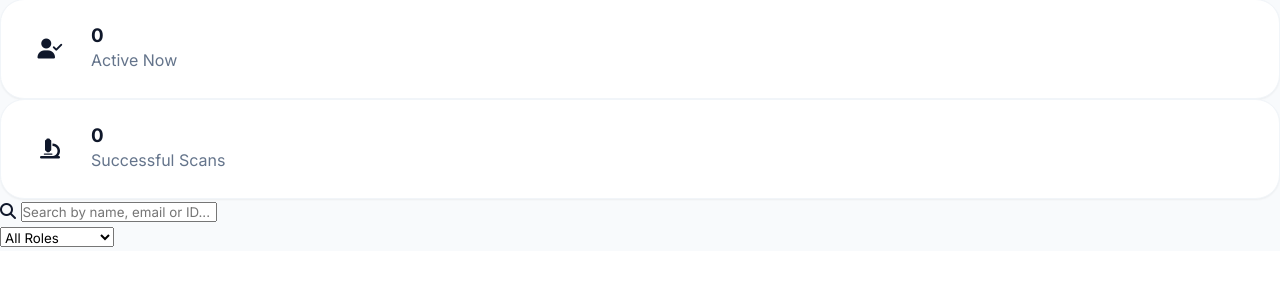
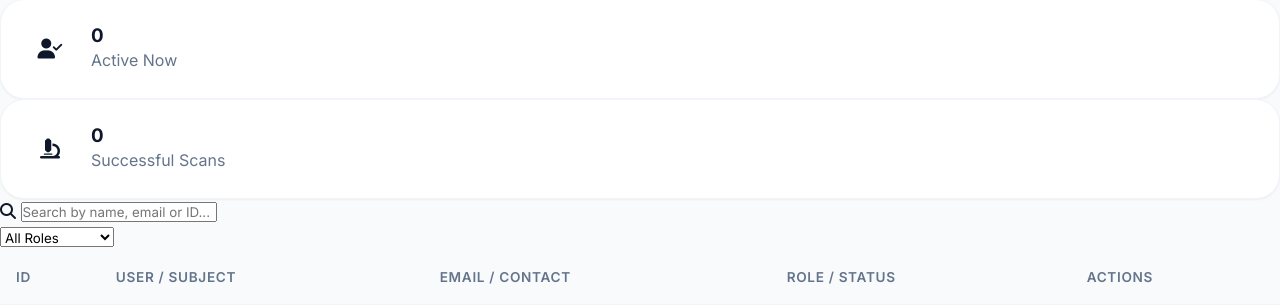
Before and after one commit to vensipokiya/AI-Based-Skin-Disease-Detection-System, a FastAPI app: page /admin in a window 1280 px wide. Shown: the part 668-973 px from the top of the page. Before the commit the page ends 915 px from the top, so only its background shows below. Run offline with FastAPI, Linux system fonts and the light colour scheme; lists and menus that the app fills with data are empty; parts of the project's set-up code (start-up, migrations or seed data) failed here and were passed over.

Commit message:
fix: resolve reliability rating and accessibility issues
- Added semantic <th> headers to the Admin Dashboard table.
- Ensured table structure complies with SonarQube reliability standards.

```diff
--- a/frontend/admin/templates/dashboard.html
+++ b/frontend/admin/templates/dashboard.html
@@ -60,8 +60,13 @@
             <table class="admin-table">
                 <thead>
                     <tr id="table-head">
-                        <!-- Headings dynamic based on tab -->
+                        <th>ID</th>
+                        <th>User / Subject</th>
+                        <th>Email / Contact</th>
+                        <th>Role / Status</th>
+                        <th>Actions</th>
                     </tr>
+
                 </thead>
                 <tbody id="table-body">
                     <!-- Rows dynamic -->
```
